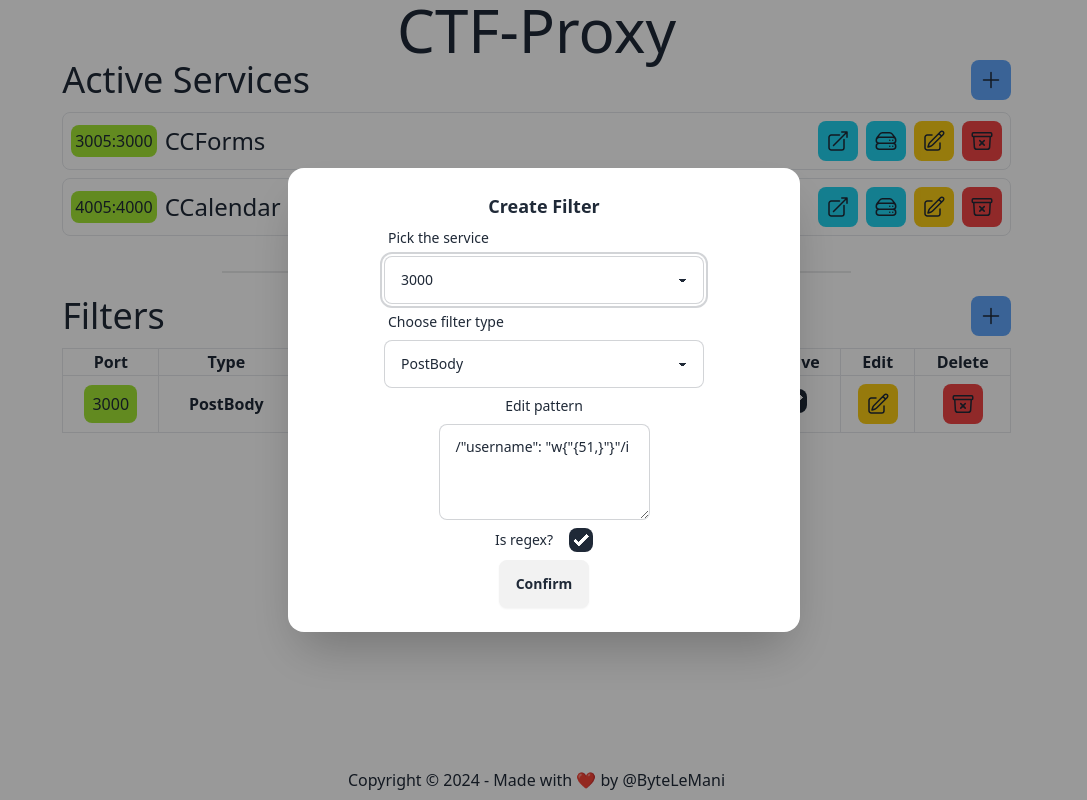
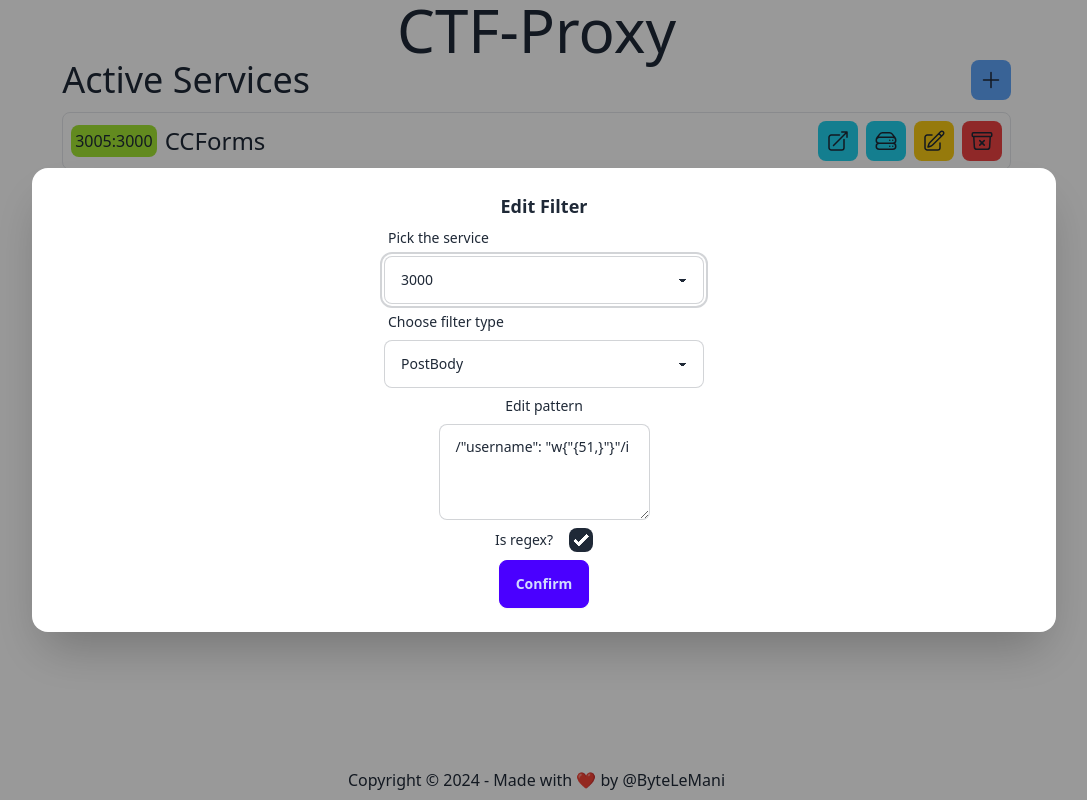
Before and after one commit to ByteLeMani/ctf_proxy, a React (Vite) app in the folder frontend/: page / in a window 1280 px wide. Both pictures are taken after a click on the button 1100 px from the left and 316 px from the top of the page. Shown: the whole page, without its empty margins (96-1183 px from the left). Built offline with nearby package versions, Linux system fonts and the light colour scheme.

Commit message:
REFACTOR: Major update to modals structure and behaviour

```diff
--- a/frontend/src/components/filter/FilterForm.tsx
+++ b/frontend/src/components/filter/FilterForm.tsx
@@ -1,18 +1,7 @@
-import { useCallback, useState } from "react";
+import { ChangeEvent, useEffect, useState } from "react";
 import { Filter } from "../../models/Filter";
-import CodeEditor, { configureMonacoWorkers } from "../code-editor/CodeEditor";
-import { createUserConfig } from "../code-editor/config";
 import { editor } from "monaco-editor";
-
-// function renderSwitch(props:FormProps, param:string){
-//     switch(param){
-//         case "Custom":
-//             return <CodeEditor/>
-//         default:
-//             return <textarea className="textarea textarea-bordered h-24" placeholder="Type here the pattern..." value={props.currentFilter.pattern} onChange={(e) => { props.setCurrentFilter({ ...props.currentFilter, pattern: e.target.value }) }}>
-//                 </textarea>
-//     }
-// }
+import { MonacoEditorReactComp } from "@typefox/monaco-editor-react";
 
 var filter_types = [
     "PostBody",
@@ -33,29 +22,59 @@ const listPorts = service_ports.map(port => <option value={port} key={port}>{por
 
 
 interface FormProps {
-    currentFilter: Filter;
-    setCurrentFilter: React.Dispatch<React.SetStateAction<Filter>>;
-    // children: React.ReactNode;
-    handleEdit: (i?:Filter)=>void;
+    filter: Filter | null;
+    onSubmit: (filter:Filter) => void;
+    editor?:React.Ref<MonacoEditorReactComp>;
+}
+
+// TODO: remove this after code editor fix
+export interface CodeEditorState{
+    target: {
+        name: string;
+        value: string;
+    }
 }
 
 
+export default function Form({ filter, onSubmit }: FormProps) {
+    const [_editor, setEditor] = useState<editor.IStandaloneCodeEditor>();
+    const [formState, setFormState] = useState<Filter | null>(filter);
 
-export default function Form(props: FormProps) {
-    const [_editor, setEditor] = useState<editor.IStandaloneCodeEditor>();
+
+    useEffect(()=>{
+        setFormState(filter);
+    }, [filter]);
+
+
+    const handleSubmit = (e: React.FormEvent<HTMLFormElement>) => {
+        e.preventDefault();
+        if (formState) {
+          onSubmit(formState);
+        }
+    };
+
+    const handleChange = (e:  ChangeEvent<HTMLSelectElement | HTMLInputElement | HTMLTextAreaElement> | CodeEditorState) => {
+        const { name, value } = e.target;
+        // if you see errors in your editor is just typescript intellisense not understanding stuff
+        if (formState !== null) {
+          setFormState((prevState) => ({
+            ...prevState,
+            [name]: value,
+          }));
+        }
+      };
 
 
     return <div className="w-full flex flex-col items-center">
+        <form onSubmit={handleSubmit} className="w-full flex flex-col items-center">
             <label className="form-control w-full max-w-xs">
                 <div className="label">
                     <span className="label-text">Pick the service</span>
                 </div>
                 <select className="select select-bordered"
-                value={props.currentFilter.port}
-                onChange={(e) => {
-                    props.setCurrentFilter({ ...props.currentFilter, port: parseInt(e.target.value) })
-
-                }}>
+                    value={formState?.port}
+                    name='port'
+                    onChange={handleChange}>
                     <option disabled >Choose one</option>
                     {listPorts}
                 </select>
@@ -63,11 +82,9 @@ export default function Form(props: FormProps) {
                     <span className="label-text">Choose filter type</span>
                 </div>
                 <select className="select select-bordered"
-                value={props.currentFilter.type}
-                onChange={(e) => {
-                    props.setCurrentFilter({ ...props.currentFilter, type: e.target.value })
-
-                }}>
+                    value={formState?.type}
+                    name='type'
+                    onChange={handleChange}>
                     <option disabled >Choose one</option>
                     {listTypes}
                 </select>
@@ -79,16 +96,17 @@ export default function Form(props: FormProps) {
                     <span className="label-text">Edit pattern</span>
                 </div>
 
-            {/* {renderSwitch(props, props.currentFilter.type)} */}
-
                 {
-            props.currentFilter.type.includes("Custom") ?
+                    formState?.type.includes("Custom") ?
 
                         <CodeEditor
-                    pattern={props.currentFilter.pattern}
-                    setEditor={setEditor}/>
+                            pattern={formState?.pattern}
+                            setEditor={setEditor} />
                         :
-                <textarea className="textarea textarea-bordered h-24" placeholder="Type here the pattern..." value={props.currentFilter.pattern} onChange={(e) => { props.setCurrentFilter({ ...props.currentFilter, pattern: e.target.value }) }}>
+                        <textarea className="textarea textarea-bordered h-24" placeholder="Type here the pattern..."
+                            value={formState?.pattern}
+                            name='pattern'
+                            onChange={handleChange} >
                         </textarea>
                 }
 
@@ -99,14 +117,9 @@ export default function Form(props: FormProps) {
                 </label>
 
             </label>
+            <button className="btn btn-primary" type="submit">Confirm</button>
+        </form>
 
 
-        <form method="dialog">
-            <button className="btn" onClick={()=>{
-                props.setCurrentFilter({...(props.currentFilter), pattern: (_editor !== undefined ? _editor.getValue() : '')});
-                console.log("New pattern: " + _editor?.getValue());
-                props.handleEdit({...(props.currentFilter), pattern: (_editor !== undefined ? _editor.getValue() : '')});
-            }}>Confirm</button>
-        </form>
     </div>
 }
--- a/frontend/src/components/filter/FilterList.tsx
+++ b/frontend/src/components/filter/FilterList.tsx
@@ -1,10 +1,9 @@
-import { useState } from "react";
+import { useEffect, useRef, useState } from "react";
 import { Filter } from "../../models/Filter";
 import FilterRow from "./FilterRow";
 import ActionButton from "../ActionButton";
 import icons from "../../icons/icons";
-import Add from "./modals/AddModal";
-import Edit from "./modals/EditModal";
+import Modal from "./modals/Modal";
 import Remove from "./modals/RemoveModal";
 
 const templateItem:Filter = { id: 0, port: 3000, type: 'PostBody', pattern: '/"username": "\w{"{51,}"}"/i', isActive: true };
@@ -12,75 +11,106 @@ const templateItem:Filter = { id: 0, port: 3000, type: 'PostBody', pattern: '/"u
 export default function FilterList() {
     const [items, setItems] = useState<Filter[]>([
         templateItem,
-        // { id: 1, port: 4000, type: 'Cookie', pattern: 'AAAAAAAAAAAAAAAAAAAA', isActive: false },
-        // { id: 2, port: 5000, type: 'Everywhere', pattern: 'topolino', isActive: true },
+        { id: 1, port: 4000, type: 'Cookie', pattern: 'AAAAAAAAAAAAAAAAAAAA', isActive: false },
+        { id: 2, port: 5000, type: 'Everywhere', pattern: 'topolino', isActive: true },
     ]);
 
-    const [currentItem, setCurrentItem] = useState<Filter>(items[0]);
-    const [newItem, setNewItem] = useState<Filter>(templateItem);
-    const [removeId, setRemoveId] = useState<number>(0);
+    const [selectedItem, setSelectedItem] = useState<Filter | null>(templateItem);
+    const editModal = useRef<HTMLDialogElement>(null);
+    const removeModal = useRef<HTMLDialogElement>(null);
+    const addModal = useRef<HTMLDialogElement>(null);
 
 
-    const handleEdit = function (i?:Filter) {
-        if (typeof i !== 'undefined'){ // handle isActive editing
-            console.log("EDIT: " + JSON.stringify(i, null, 2));
-            setItems((prevItems) =>
-                prevItems.map((item) =>
-                    item.id === i.id ? i : item
-                )
-            );
-        }else{
-            console.log("EDIT: " + JSON.stringify(newItem, null, 2));
-            setItems((prevItems) =>
-                prevItems.map((item) =>
-                    item.id === currentItem.id ? newItem : item
-                )
-            );
-            setNewItem(templateItem);
-        }
+    useEffect(()=>{
+        editModal.current?.addEventListener('close', ()=>{
+            setSelectedItem(null);
+        })
+        addModal.current?.addEventListener('close', ()=>{
+            setSelectedItem(null);
+        })
+        removeModal.current?.addEventListener('close', ()=>{
+            setSelectedItem(null);
+        })
+    }, [])
 
-    }
 
-    const handleAdd = function () {
+    const openModal = (item: Filter) => {
+        setSelectedItem(item);
+        editModal.current?.showModal();
+
+    };
+
+    const closeModal = () => {
+        editModal.current?.close();
+        setSelectedItem(null);
+
+    };
+
+    const openAddModal = () => {
+        setSelectedItem(templateItem);
+        addModal.current?.showModal();
+    };
+
+    const closeAddModal = () => {
+        addModal.current?.close();
+        setSelectedItem(null);
+    };
+
+    const openRemoveModal = (item: Filter) => {
+        setSelectedItem(item);
+        removeModal.current?.showModal();
+    };
+
+    const closeRemoveModal = () => {
+        removeModal.current?.close();
+        setSelectedItem(null);
+    };
+
+    const handleFormSubmit = (updatedItem: Filter) => {
+        setItems((prevItems) =>
+            prevItems.map((item) =>
+                item.id === updatedItem.id ? updatedItem : item
+            )
+        );
+        closeModal();
+    };
+
+
+
+    const handleAdd = function (newItem: Filter) {
         console.log("Total: "+ items.length + ", ADD: " + JSON.stringify(newItem, null, 2));
         setItems([...items, {...newItem, id: items[items.length-1].id+1}]);
-        setNewItem(templateItem);
+        closeAddModal();
     }
 
     const handleRemove = function () {
-        setItems((prevItems) => prevItems.filter((item) => item.id !== removeId));
-    }
-
-    const openEditModal = function (item: Filter) {
-        setCurrentItem(item);
-        setNewItem(item);
-        // alert(JSON.stringify(item));
-        ((document!!.getElementById('edit_modal')!!) as any).showModal();
-    }
-
-    const openRemoveModal = function (item: Filter) {
-        setCurrentItem(item);
-        setRemoveId(item.id);
-        ((document!!.getElementById('remove_modal')!!) as any).showModal();
-    }
-
-    const openAddModal = function () {
-
-        // setCurrentItem(item);
-        setNewItem(templateItem);
-        // alert(JSON.stringify(item));
-        ((document!!.getElementById('add_modal')!!) as any).showModal();
+        setItems((prevItems) => prevItems.filter((item) => item.id !== selectedItem?.id));
+        closeRemoveModal()
     }
 
 
+
     return <>
+        {/* <Pippo filter={newItem} callback={handleEdit}><p>test</p></Pippo> */}
         <div className="flex justify-between">
             <p className="text-4xl">Filters</p>
-            <ActionButton color='bg-blue-400' onClick={() => {openAddModal()}}><icons.Add /></ActionButton>
+            <ActionButton color='bg-blue-400' onClick={openAddModal}><icons.Add /></ActionButton>
         </div>
-        <Add filter={newItem} setNewFilter={setNewItem} handleAdd={handleAdd}/>
-        <Edit filter={newItem} setNewFilter={setNewItem} handleEdit={handleEdit}/>
-        <Remove handleRemove={handleRemove}/>
+        <Modal
+         ref={editModal}
+         filter={selectedItem}
+         onClose={closeModal}
+         onSubmit={handleFormSubmit}/>
+
+        <Modal
+         ref={addModal}
+         filter={templateItem}
+         onClose={closeAddModal}
+         onSubmit={handleAdd}  />
+
+        <Remove ref={removeModal} handleRemove={handleRemove}/>
+
+
         <div className="list-filters content-center mt-3">
             <table className="table-auto w-full border">
                 <thead>
@@ -95,7 +125,7 @@ export default function FilterList() {
                 </thead>
                 <tbody className="text-center">
                     {items.map((item: Filter) => {
-                        return <FilterRow key={item.id} filter={item} openEditModal={openEditModal} openRemoveModal={openRemoveModal} handleEdit={handleEdit} />
+                        return <FilterRow key={item.id} filter={item} handleEdit={handleFormSubmit} openEditModal={openModal} openRemoveModal={openRemoveModal}/>
                     })}
                 </tbody>
             </table>
--- a/frontend/src/components/filter/FilterRow.tsx
+++ b/frontend/src/components/filter/FilterRow.tsx
@@ -1,14 +1,10 @@
 import ActionButton from "../ActionButton"
 import icons from "../../icons/icons"
-import Edit from "./modals/EditModal";
-import Remove from "./modals/RemoveModal";
 import { Filter } from "../../models/Filter";
 
 interface FilterRowProps{
     filter: Filter;
-    newFilter?: Filter;
-    setNewFilter?: React.Dispatch<React.SetStateAction<Filter>>;
-    handleEdit: (i?:Filter)=>void;
+    handleEdit: (i:Filter)=>void;
     handleRemove?: ()=>void;
     openEditModal: (filter: Filter)=>void;
     openRemoveModal: (filter: Filter)=>void;
--- a/frontend/src/components/filter/modals/AddModal.tsx
+++ /dev/null
@@ -1,21 +0,0 @@
-import Form from "../FilterForm";
-import { Filter } from "../../../models/Filter";
-
-interface AddProps {
-    filter: Filter;
-    handleAdd: () => void;
-    setNewFilter: React.Dispatch<React.SetStateAction<Filter>>;
-}
-
-export default function Add({ filter, handleAdd, setNewFilter }: AddProps) {
-    return <dialog id="add_modal" className="modal">
-        <div className={`modal-box ${filter.type.includes("Custom") ? ' w-11/12 max-w-5xl' : '' }`}>
-            <h3 className="text-lg font-bold text-center">Create Filter</h3>
-            <Form currentFilter={filter} setCurrentFilter={setNewFilter}>
-                <form method="dialog">
-                    <button className="btn" onClick={handleAdd}>Confirm</button>
-                </form>
-            </Form>
-        </div>
-    </dialog>
-}
--- a/frontend/src/components/filter/modals/EditModal.tsx
+++ /dev/null
@@ -1,25 +0,0 @@
-import Form from "../FilterForm";
-import { Filter } from "../../../models/Filter";
-
-// interface EditProps {
-//   type: string;
-//   handleEdit: React.Dispatch<React.SetStateAction<string>>;
-// }
-interface EditProps {
-    filter: Filter;
-    setNewFilter: React.Dispatch<React.SetStateAction<Filter>>;
-    handleEdit: (i?:Filter) => void;
-}
-
-export default function Edit({ filter, setNewFilter, handleEdit }: EditProps) {
-
-    // setCurrentType(type);
-    return <dialog id="edit_modal" className="modal text-start">
-        <div className={`modal-box ${filter.type.includes("Custom") ? ' w-11/12 max-w-5xl' : '' }`}>
-            <h3 className="text-lg font-bold text-center">Edit Filter</h3>
-            <Form currentFilter={filter} setCurrentFilter={setNewFilter} handleEdit={handleEdit}>
-
-            </Form>
-        </div>
-    </dialog>
-}
--- /dev/null
+++ b/frontend/src/components/filter/modals/Modal.tsx
@@ -0,0 +1,26 @@
+import React from "react";
+import { Filter } from "../../../models/Filter";
+import Form, { CodeEditorState } from "../FilterForm";
+
+// }
+interface ModalProps {
+  filter: Filter | null;
+  onClose: () => void;
+  onSubmit: (filter: Filter) => void;
+}
+
+const Modal = React.forwardRef(({ filter, onClose, onSubmit }: ModalProps, ref) => {
+
+
+  return <dialog ref={ref} className="modal">
+    <div className="modal-box w-5/6 max-w-5xl">
+      <h3 className="text-lg font-bold text-center">Edit Filter</h3>
+      <Form onSubmit={onSubmit} filter={filter} />
+    </div>
+    <div className="modal-backdrop">
+        <button onClick={onClose}>close</button>
+    </div>
+  </dialog>
+});
+
+export default Modal;
--- a/frontend/src/components/filter/modals/RemoveModal.tsx
+++ b/frontend/src/components/filter/modals/RemoveModal.tsx
@@ -1,19 +1,22 @@
+import React from "react";
+import { forwardRef } from "react";
+
 interface RemoveProps {
     handleRemove: () => void;
 }
 
-export default function Remove({ handleRemove }: RemoveProps) {
+const Remove = React.forwardRef(({ handleRemove }: RemoveProps, ref) => {
 
-    return <dialog id="remove_modal" className="modal">
-        <div className="modal-box">
+    return <dialog ref={ref} id="remove_modal" className="modal">
+        <div className="modal-box text-center">
             <h3 className="font-bold text-lg">Remove Filter</h3>
             <p className="py-4">Are you sure?</p>
-            <form method="dialog">
-                <button className="btn btn-error" onClick={handleRemove}>Confirm</button>
-            </form>
+            <button className="btn btn-error" onClick={handleRemove}>Confirm</button>
         </div>
         <form method="dialog" className="modal-backdrop">
             <button>close</button>
         </form>
     </dialog>
-}
+});
+
+export default Remove;
```
Also changed, not shown: frontend/src/components/code-editor/CodeEditor.tsx (+13 -8 lines). Lines whose indentation alone changed are shown as unchanged.
